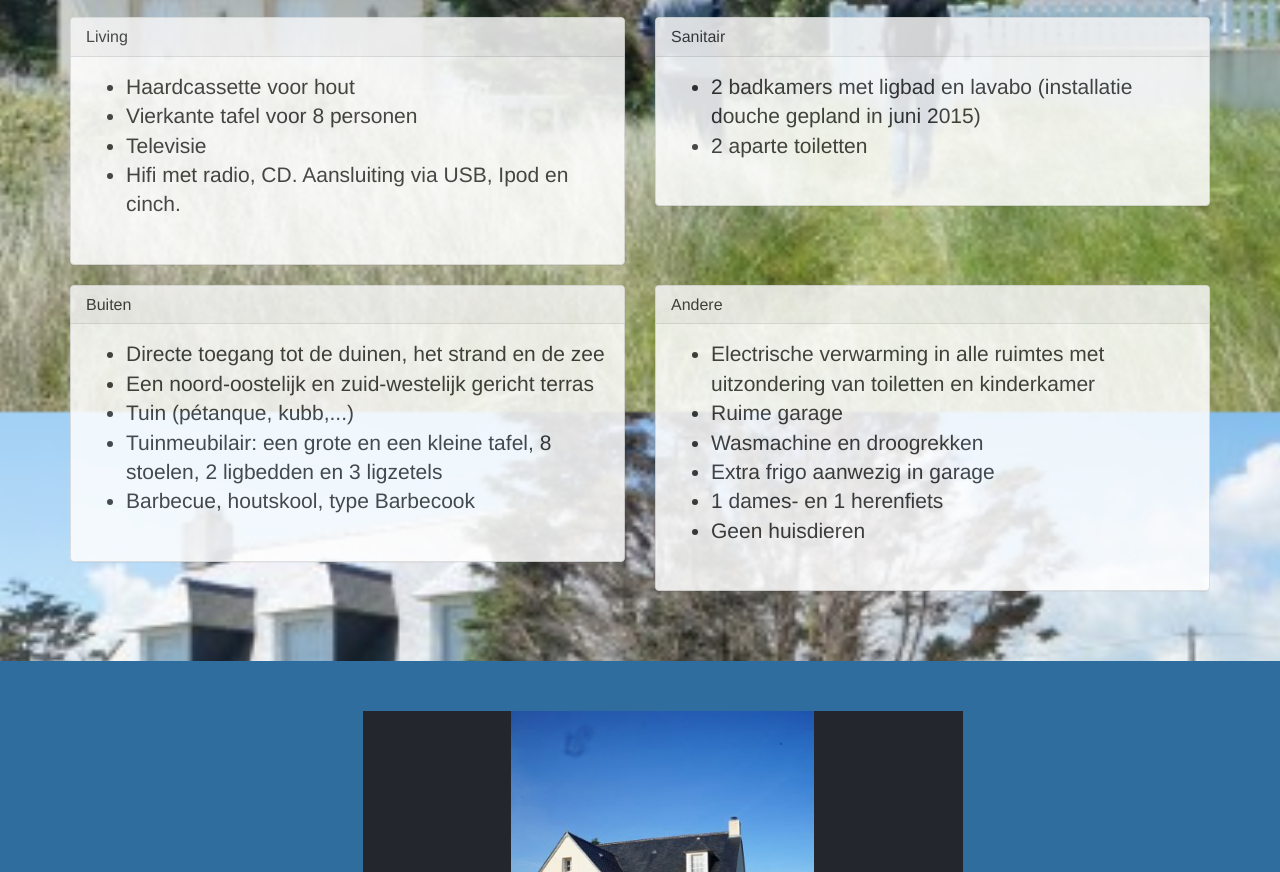
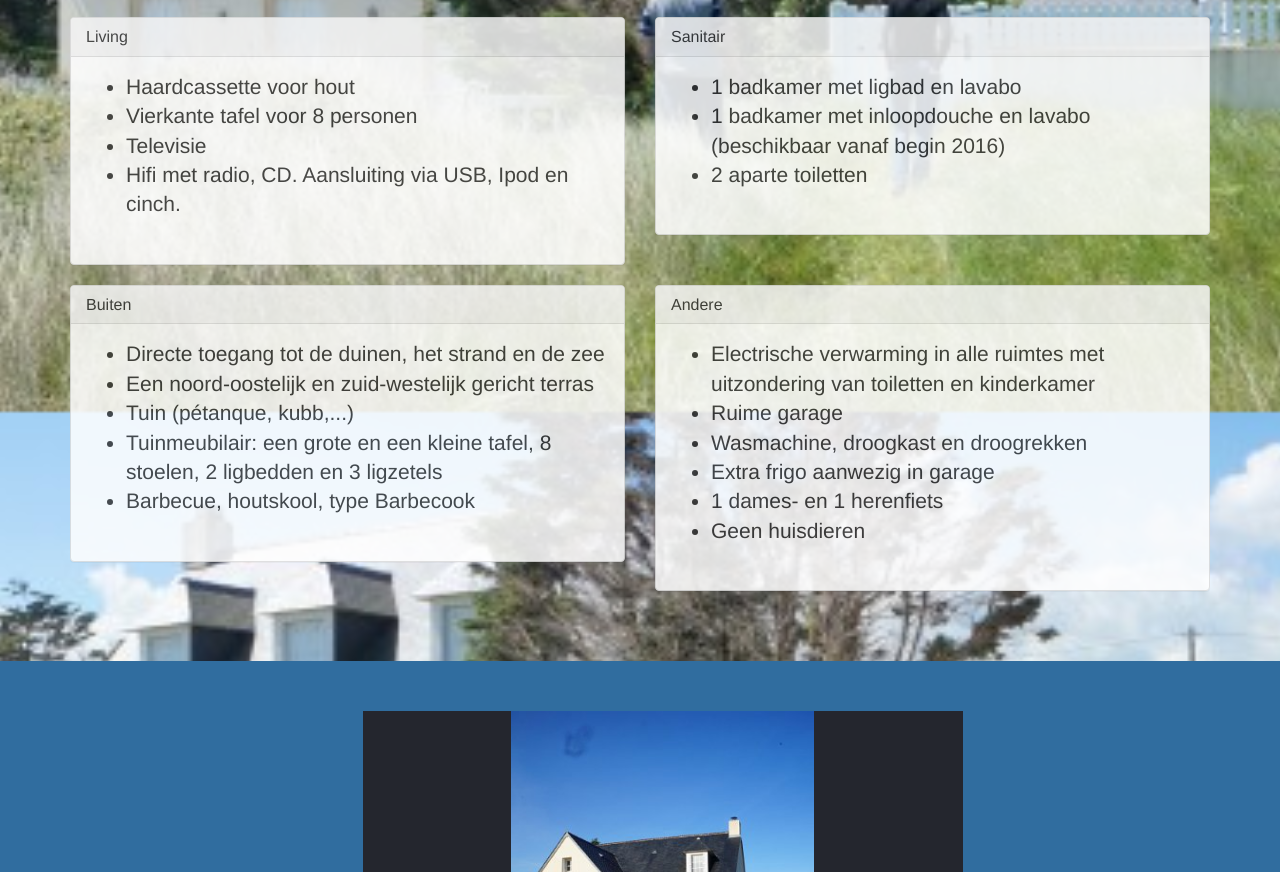
Before and after one commit to dekeyser-utah/dekeyser-utah.github.io, a plain HTML site: page index.html in a window 1280 px wide. Shown: the part 1879-2751 px from the top of the page. Drawn offline with nearby package versions, Linux system fonts and the light colour scheme.

Commit message:
Update badkamer

```diff
--- a/index.html
+++ b/index.html
@@ -154,7 +154,8 @@
 			  </div>
 			  <div class="panel-body lead">
 				<ul>
-					<li>2 badkamers met ligbad en lavabo (installatie douche gepland in juni 2015)</li>
+					<li>1 badkamer met ligbad en lavabo</li>
+					<li>1 badkamer met inloopdouche en lavabo (beschikbaar vanaf begin 2016)</li>
 					<li>2 aparte toiletten</li>
 				</ul>
 			  </div>
@@ -189,7 +190,7 @@
 				<ul>
 					<li>Electrische verwarming in alle ruimtes met uitzondering van toiletten en kinderkamer</li>
 					<li>Ruime garage</li>
-					<li>Wasmachine en droogrekken</li>
+					<li>Wasmachine, droogkast en droogrekken</li>
 					<li>Extra frigo aanwezig in garage</li>
 					<li>1 dames- en 1 herenfiets</li>
 					<li>Geen huisdieren</li>
```
